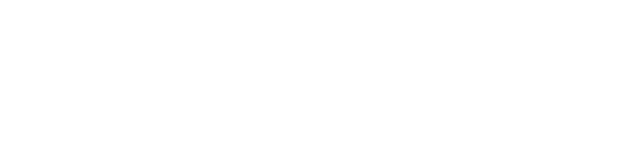
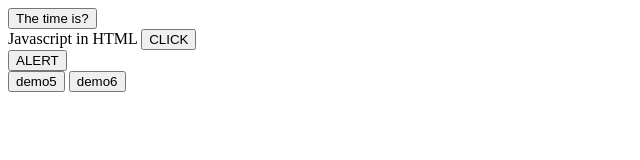
Before and after one commit to Liz-Mutesi/Repo-3, a plain HTML site: page eventHandlers.html in a window 1280 px wide. Shown: the whole page, without its empty margins (0-640 px from the left). Drawn offline with Linux system fonts and the light colour scheme.

Commit message:
event handlers

```diff
--- a/eventHandlers.html
+++ b/eventHandlers.html
@@ -7,6 +7,40 @@
     <title>Document</title>
 </head>
 <body>
+    <div id="demo">
+        <button onclick="document.getElementById('demo').innerHTML = Date()">The time is?</button>
+<!-- <div id="demo1">
+    Javascript in HTML
 
+<button onclick="bot()">CLICK</button>
+</div> -->
+<div class="demo1">
+    Javascript in HTML
+
+<button onclick="changeColor()">CLICK</button>
+</div>
+    </div>
+    <div id="demo2">
+<button onclick="alert('Welcome User')">ALERT</button>
+    </div>
+    <div id="demo10">
+<button id="demo5" onclick="user()">demo5</button>
+<button id="demo6" onclick="user()">demo6</button>
+    </div>
+    <script>
+        //  function changeColor() {
+        //  document.getElementsByClassName("demo1") .style.color = "red"
+        //  }
+        // function bot(){
+        //     document.getElementById("demo1").style.display = "none"
+        // }
+            function user(){
+                if (this.id== "demo5"){
+                document.getElementById("demo5").style.backgroundColor ="wheat"}
+           else{
+            document.getElementById("demo6").style.backgroundColor = "yellow"
+           }
+            }
+        </script>
 </body>
 </html>
```
